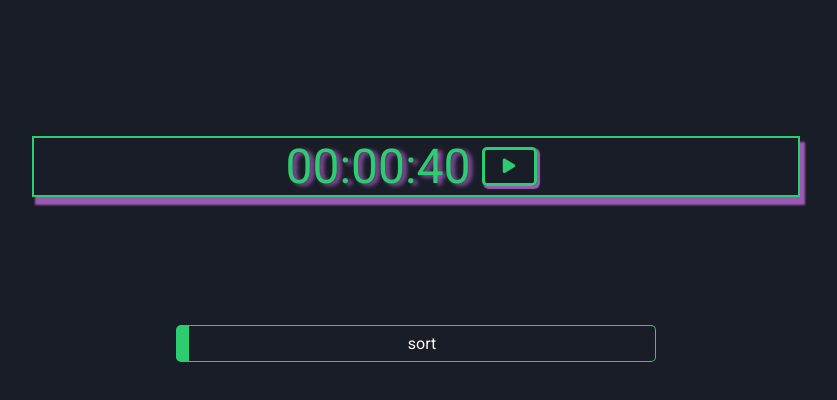
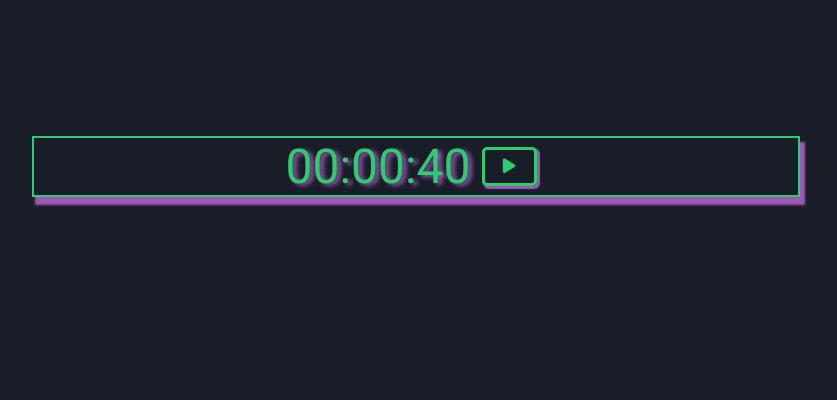
Before and after one commit to renatoReboucas/quiz, a website: page index.html in a window 1280 px wide. Shown: the top 400 px of the page, without its empty margins (224-1061 px from the left). Drawn offline with nearby package versions, Linux system fonts and the light colour scheme.

Commit message:
comentando html

```diff
--- a/index.html
+++ b/index.html
@@ -30,7 +30,7 @@
         <ul class="answers-obj">
           <!-- <li class="answers-item">sort</li>
           <li class="answers-item">top</li> -->
-          <li class="answers-item">sort</li>
+          <!-- <li class="answers-item">sort</li> -->
         </ul>
       </div>
     </div>
```
